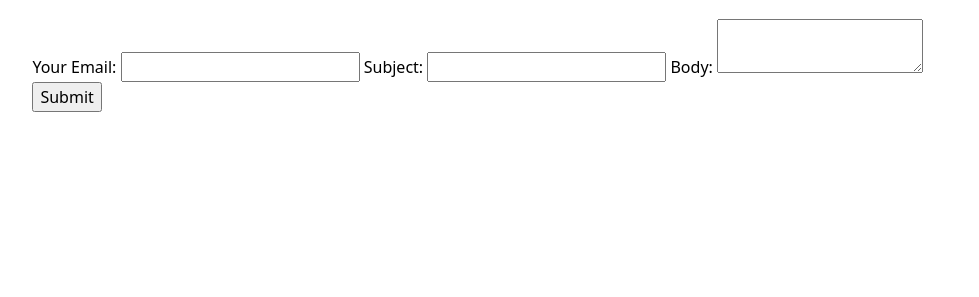
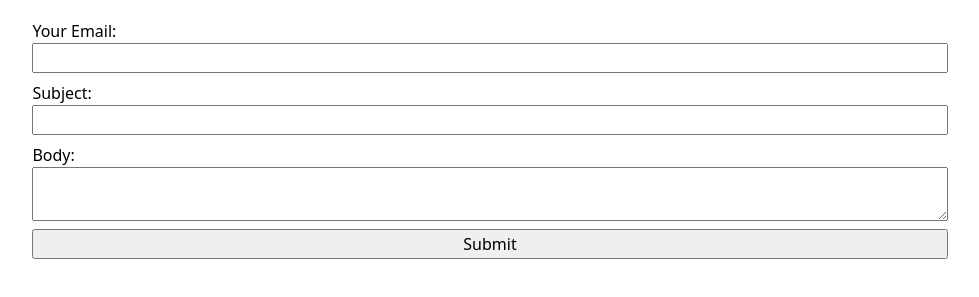
Before and after one commit to MichaelLuo123/portfolio, a plain HTML site: page contact/index.html in a window 1280 px wide. Shown: the part 137-434 px from the top of the page, without its empty margins (150-1129 px from the left). Drawn offline with Linux system fonts and the light colour scheme.

Commit message:
Update style.css

```diff
--- a/style.css
+++ b/style.css
@@ -38,9 +38,20 @@ nav a:hover {
   border-bottom: 0.4em solid var(--color-accent);
   padding-bottom: 0.1em;
 }
+form {
+  /* Optional layout control */
+}
+
+label {
+  display: block;
+  margin-block: 0.5em;
+}
 
 input,
 textarea,
 button {
+  display: block;
+  width: 100%;
+  box-sizing: border-box;
   font: inherit;
 }
```
